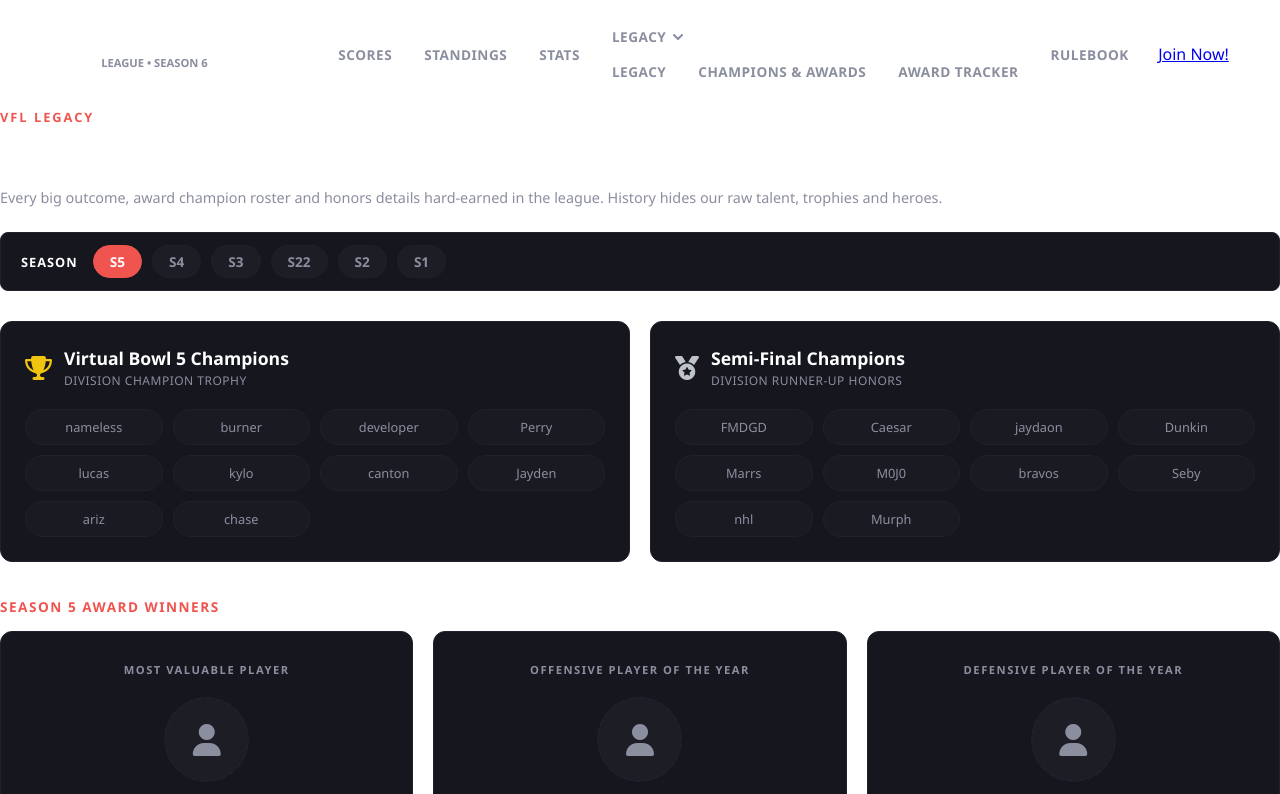
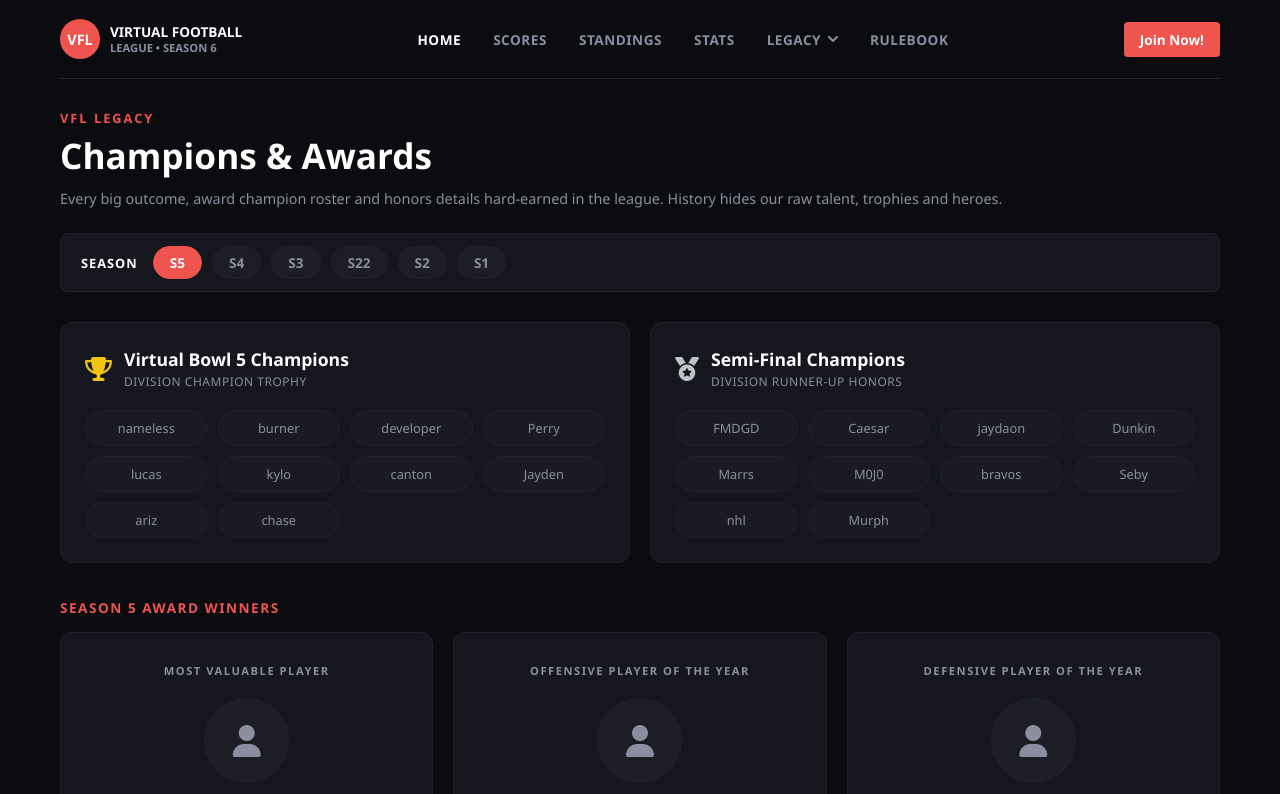
Before and after one commit to Tweaked2024/vfl-rblx, a plain HTML site: page champions-awards.html in a window 1280 px wide. Both pictures are taken after a click on the button "S5". Shown: the top 794 px of the page. Drawn offline with Linux system fonts and the light colour scheme.

Commit message:
Update champions-awards.html

```diff
--- a/champions-awards.html
+++ b/champions-awards.html
@@ -10,6 +10,9 @@
     /* --- Core Styling & Dark Theme --- */
     :root {
       --bg-color: #0b0c10;
+      --bg-main: #0b0c10; /* Restored missing variable */
+      --border: #1f212d;   /* Restored missing variable */
+      --accent: #f0544f;   /* Restored missing variable */
       --card-bg: #15161e;
       --card-border: #1f212d;
       --accent-color: #f0544f;
@@ -20,21 +23,36 @@
     }
 
     * { box-sizing: border-box; margin: 0; padding: 0; font-family: 'Segoe UI', Roboto, sans-serif; }
-        body { background-color: var(--bg-main); color: var(--text-main); display: flex; flex-direction: column; min-height: 100vh; }
+
+    body {
+      background-color: var(--bg-main);
+      color: var(--text-main);
+      display: flex;
+      flex-direction: column;
+      min-height: 100vh;
+    }
+
+    .container {
+      width: 100%;
+      max-width: 1200px;
+      margin: 0 auto;
+      padding: 0 20px 50px 20px;
+    }
 
     /* Navigation Header Base */
     nav {
         background-color: var(--bg-main);
-            padding: 1.2rem 4%;
+        padding: 1.2rem 0; /* Adjusted to fit layout constraints */
         display: flex;
         justify-content: space-between;
         align-items: center;
         border-bottom: 1px solid var(--border);
         position: relative;
         z-index: 1000;
+        margin-bottom: 30px;
     }
     .logo-area { display: flex; align-items: center; gap: 10px; }
-        .logo-circle { width: 40px; height: 40px; background: var(--accent); border-radius: 50%; display: flex; align-items: center; justify-content: center; font-weight: 900; font-size: 0.9rem; }
+    .logo-circle { width: 40px; height: 40px; background: var(--accent); border-radius: 50%; display: flex; align-items: center; justify-content: center; font-weight: 900; font-size: 0.9rem; color: #fff;}
     .logo-text { font-size: 0.85rem; font-weight: 700; line-height: 1.2; text-transform: uppercase; }
     .logo-text span { display: block; color: var(--text-muted); font-size: 0.7rem; }
 
@@ -57,6 +75,45 @@
     }
     nav ul li a:hover, nav ul li a.active {
         color: var(--text-main);
+    }
+
+    /* Dropdown Menus */
+    .dropdown-menu {
+      display: none;
+      position: absolute;
+      top: 100%;
+      left: 0;
+      background-color: var(--card-bg);
+      border: 1px solid var(--card-border);
+      list-style: none;
+      padding: 10px 0;
+      border-radius: 6px;
+      min-width: 180px;
+      box-shadow: 0 8px 16px rgba(0,0,0,0.5);
+    }
+
+    .dropdown-menu li a {
+      padding: 8px 16px;
+      text-transform: none;
+    }
+
+    .dropdown:hover .dropdown-menu {
+      display: block;
+    }
+
+    .nav-btn {
+      background-color: var(--accent);
+      color: #fff;
+      text-decoration: none;
+      padding: 8px 16px;
+      border-radius: 4px;
+      font-size: 0.85rem;
+      font-weight: bold;
+      transition: opacity 0.2s;
+    }
+
+    .nav-btn:hover {
+      opacity: 0.9;
     }
 
     /* --- Header & Season Controls --- */
@@ -1148,28 +1205,31 @@
 
 </div>
 
-<!-- --- JavaScript Dynamic Switcher --- -->
+<!-- Interactive Tab Switcher Script -->
 <script>
-  document.querySelectorAll('.season-btn').forEach(button => {
-    button.addEventListener('click', () => {
-      // 1. Swap active state on buttons
-      document.querySelectorAll('.season-btn').forEach(btn => btn.classList.remove('active'));
-      button.classList.add('active');
+  document.addEventListener('DOMContentLoaded', () => {
+    const buttons = document.querySelectorAll('.season-btn');
+    const pages = document.querySelectorAll('.season-page');
 
-      // 2. Hide all season layouts
-      document.querySelectorAll('.season-page').forEach(page => {
-        page.classList.remove('active-page');
-      });
+    buttons.forEach(btn => {
+      btn.addEventListener('click', () => {
+        // Remove active class from all buttons
+        buttons.forEach(b => b.classList.remove('active'));
+        // Add active class to clicked button
+        btn.classList.add('active');
 
-      // 3. Reveal chosen season
-      const selectedSeason = button.getAttribute('data-season');
-      const activePage = document.getElementById(`page-${selectedSeason}`);
-      if (activePage) {
-        activePage.classList.add('active-page');
+        // Hide all pages
+        pages.forEach(page => page.classList.remove('active-page'));
+
+        // Show targets page
+        const season = btn.getAttribute('data-season');
+        const targetPage = document.getElementById(`page-${season}`);
+        if (targetPage) {
+          targetPage.classList.add('active-page');
         }
       });
     });
+  });
 </script>
-
 </body>
 </html>
```
Lines whose indentation alone changed are shown as unchanged.
